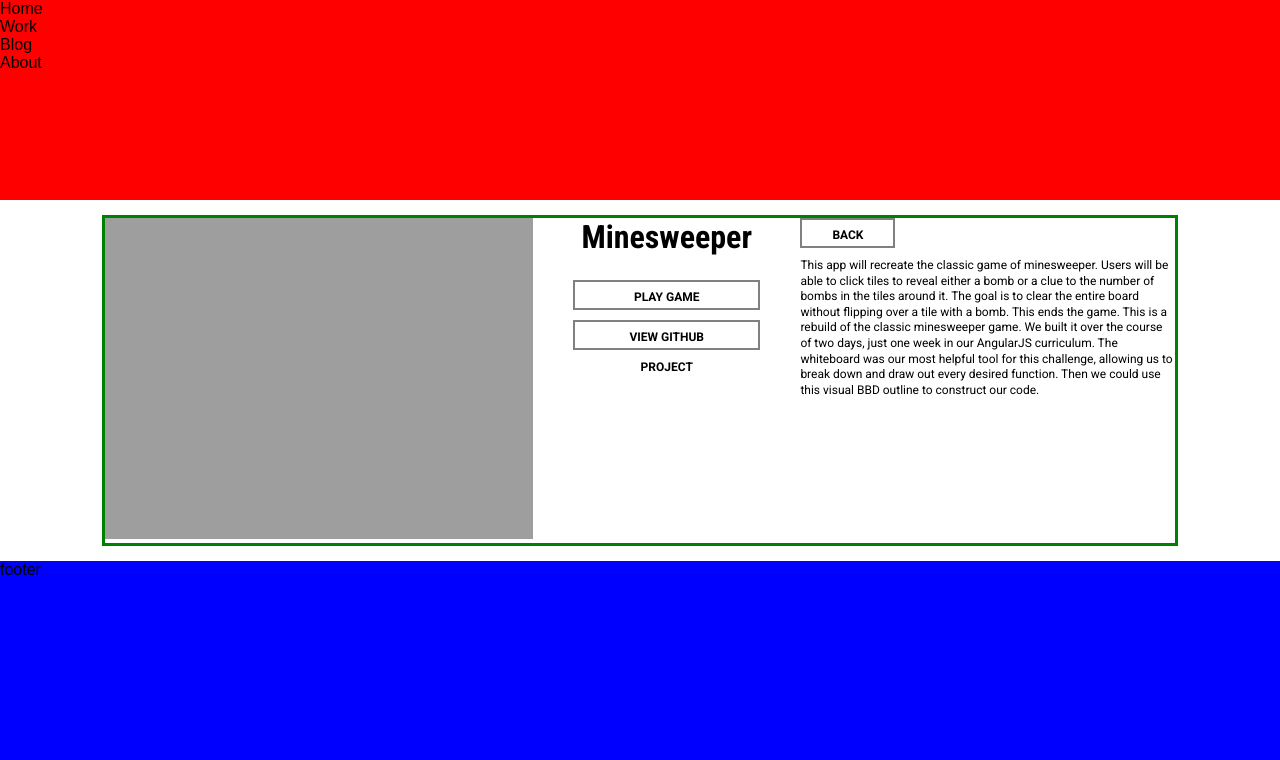
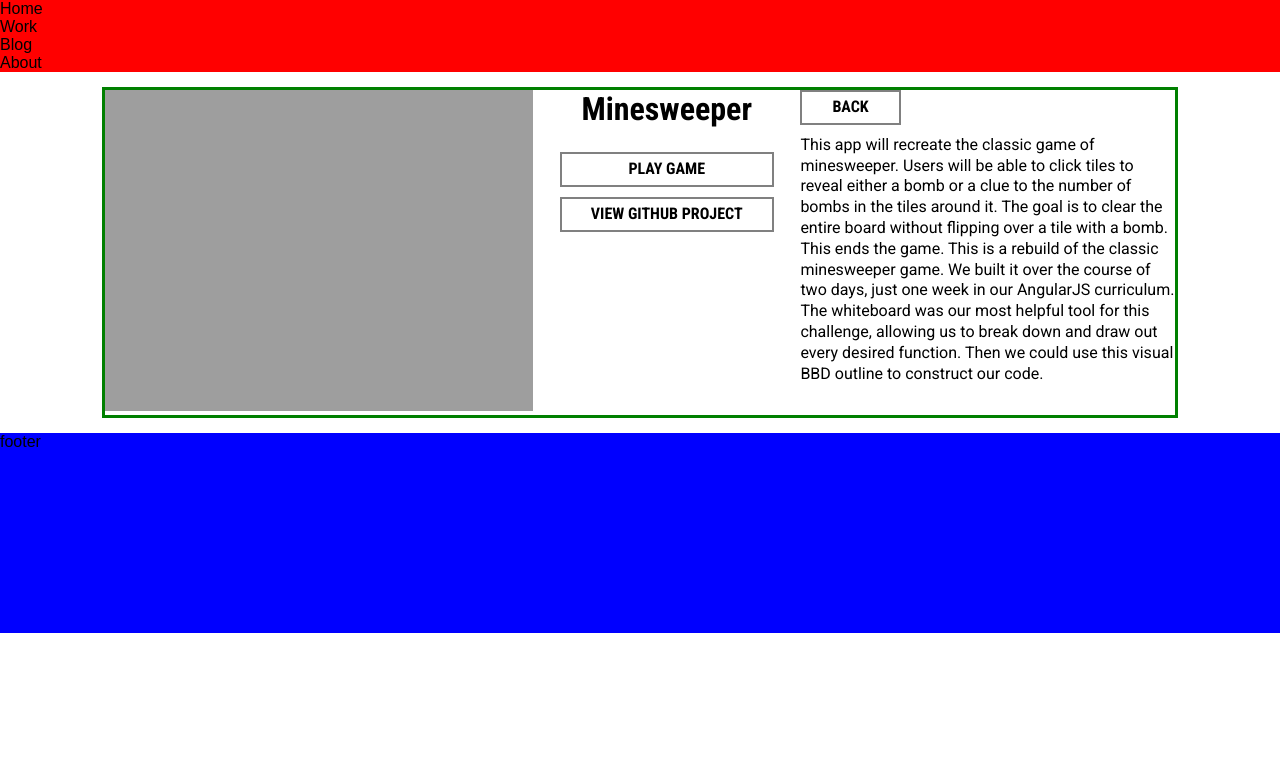
Before and after one commit to abdcon02/backbone-portfolio, a PHP site: page / in a window 1280 px wide. Shown: the top 760 px of the page. Run offline with PHP 8.4, Linux system fonts and the light colour scheme; grey boxes labelled with a size stand in for pictures from a placeholder-image service; style sheets or scripts are compiled from the project's sources; some libraries are stand-ins or nearby versions.

Commit message:
update styles

```diff
--- a/source/scss/_global.scss
+++ b/source/scss/_global.scss
@@ -21,6 +21,7 @@ a {
 }
 
 a:visited {
+  color: $c-link;
   text-decoration: none;
 }
 
@@ -30,7 +31,7 @@ a:hover {
 
 p {
   font-family: $f-default;
-  font-size: 12px;
+  font-size: 16px;
   line-height: 1.3;
 }
 
--- a/source/scss/_vars.scss
+++ b/source/scss/_vars.scss
@@ -15,6 +15,7 @@ $bp-large: 1024px;
 $c-border-hover: red;
 $c-button-border: grey;
 $c-button-background: white;
+$c-link: black;
 
 /* ------ fonts ------ */
 $f-default: 'Roboto', Verdana, sans-serif;
--- a/source/scss/components/_elements.scss
+++ b/source/scss/components/_elements.scss
@@ -3,16 +3,17 @@
   border: 2px solid $c-button-border;
   cursor: pointer;
   display: inline-block;
-  font-family: $f-special;
-  font-weight: bold;
-  font-size: 16px;
-  height: 30px;
   margin-bottom: 10px;
-  padding: 0 30px;
+  padding: 5px 30px;
   text-transform: uppercase;
+  text-align: center;
 
-  p {
-    line-height: 30px;
+
+  > * {
+    font-family: $f-special;
+    font-weight: bold;
+    font-size: 16px;
+    text-decoration: none;
     margin: 0
   }
 
--- /dev/null
+++ b/source/scss/components/_header.scss
@@ -0,0 +1,7 @@
+/* ----- Portfolio Header ------*/
+
+.top-header {
+  width: 100%;
+  background-color: red;
+  display: inline-block;
+}
--- a/source/scss/components/_landing.scss
+++ b/source/scss/components/_landing.scss
@@ -25,9 +25,11 @@
 
 .actions-container {
   display: inline-block;
-  width: 70%;
-
+  max-width: 250px;
+  width: 80%;
   .button {
+    padding: 5px;
+    min-width: 150px;
     width: 100%;
   }
 }
--- a/source/scss/components/_main-page.scss
+++ b/source/scss/components/_main-page.scss
@@ -1,12 +1,6 @@
 .page-container {
   display: flex;
   flex-flow: column;
-}
-.top-header {
-  width: 100%;
-  height: 200px;
-  background-color: red;
-  display: inline-block;
 }
 
 .content-container {
--- a/source/scss/styles.scss
+++ b/source/scss/styles.scss
@@ -9,6 +9,7 @@
 
 /* Project Stylesheets */
 @import "global";
+@import "components/header";
 @import "components/main-page";
 @import "components/landing";
 @import "components/elements";
```
Also changed, not shown: source/js/home.js (+10 -5 lines).
